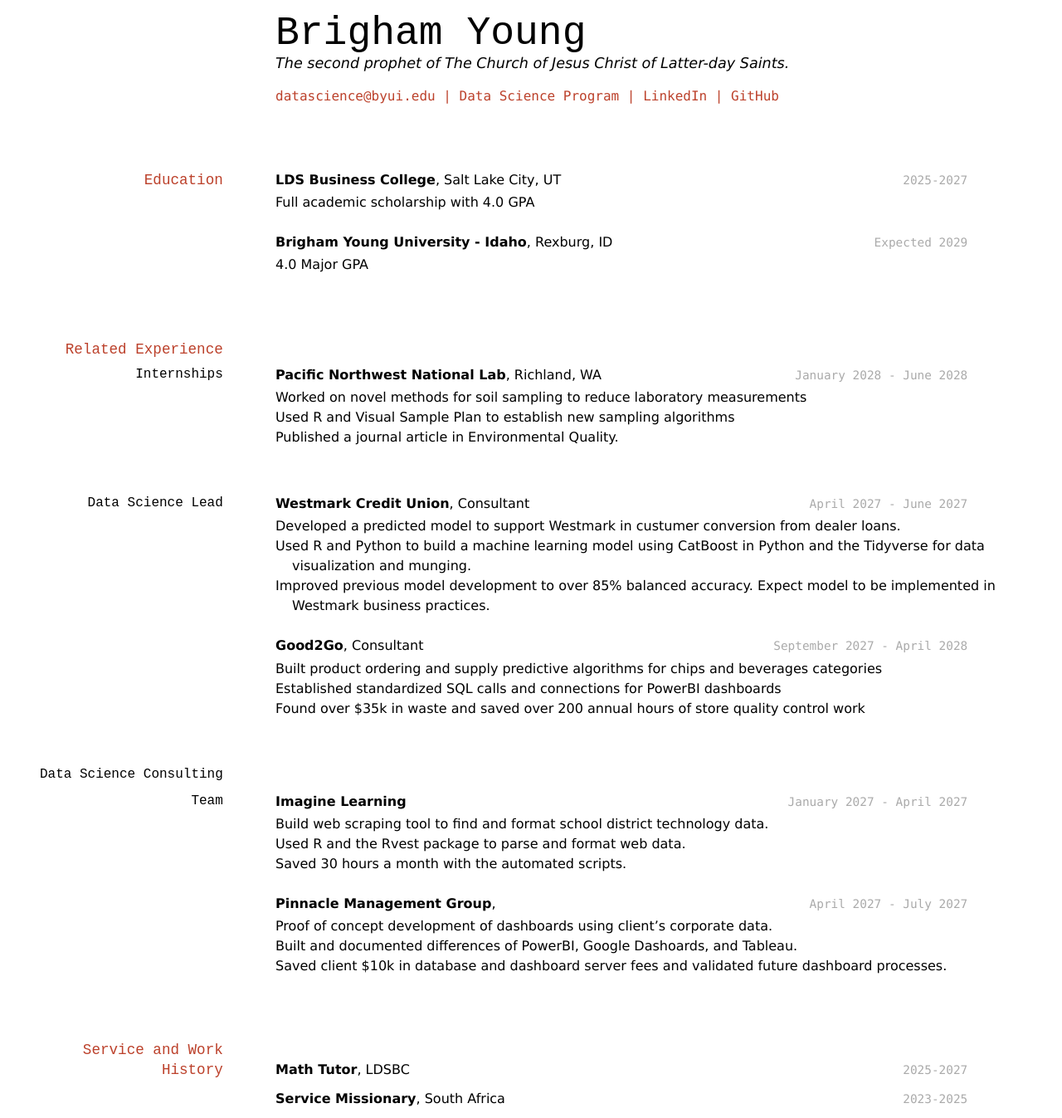
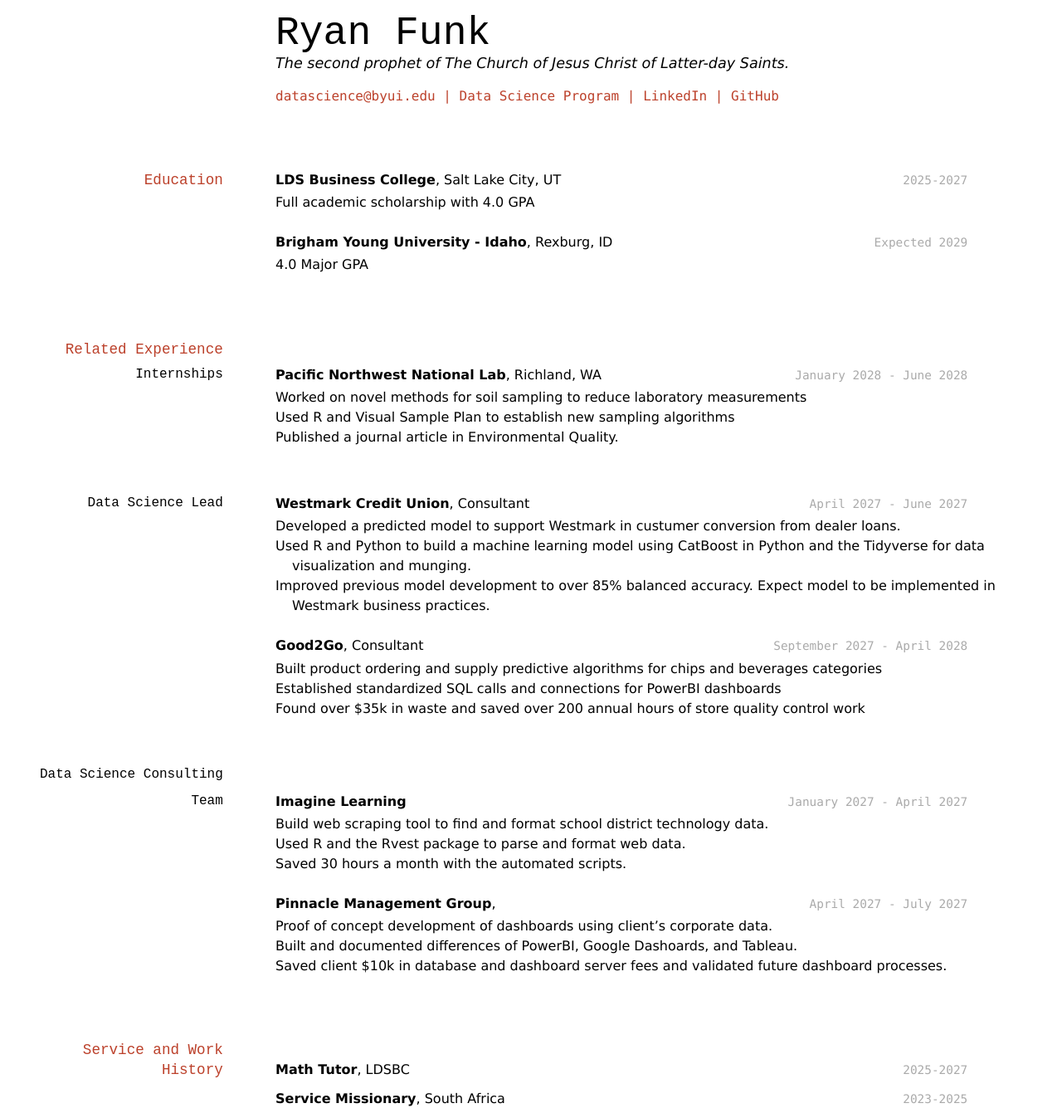
Before and after one commit to RyanFunk2000/funk_resume, a Jekyll site: the page built from docs/index.md, in a window 1280 px wide. Shown: the whole page at 83% size. Built offline with Jekyll 4.4.1, drawn with Linux system fonts in a browser that asks for light colours.

Commit message:
Use your name on your resume
I think you should use your name on your resume. Added your name to the heading.

```diff
--- a/docs/index.md
+++ b/docs/index.md
@@ -1,8 +1,8 @@
 ---
 layout: cv
-title: Brigham Young's Resume
+title: Ryan Funk's Resume
 ---
-# Brigham Young
+# Ryan Funk
 The second prophet of The Church of Jesus Christ of Latter-day Saints.
 
 <div id="webaddress">
```
